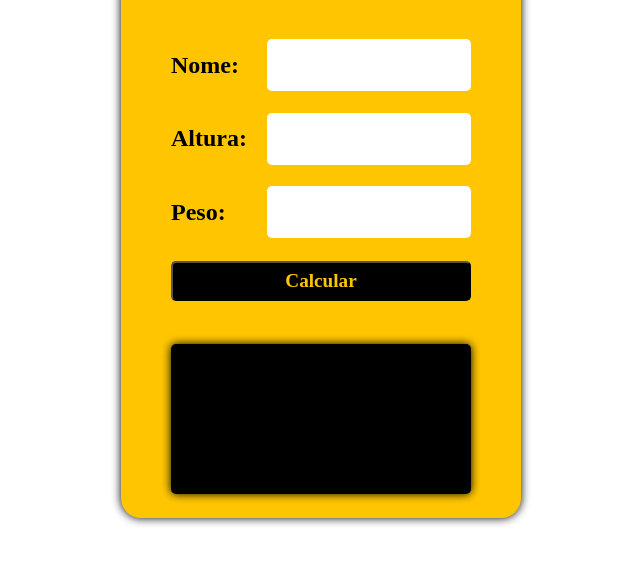
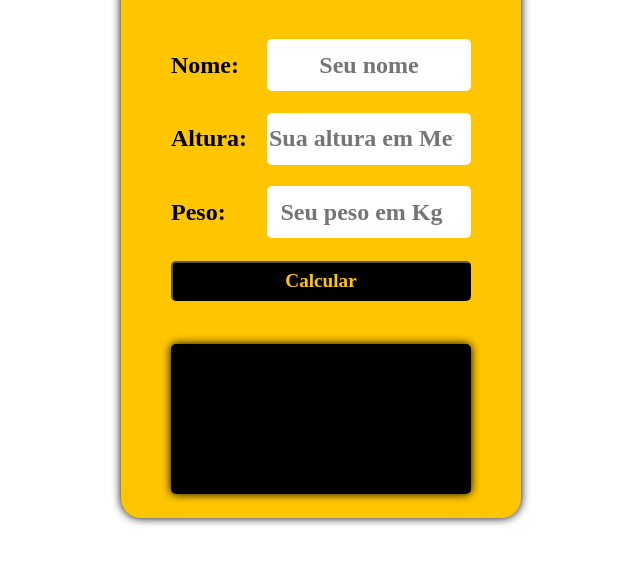
Before and after one commit to luccassouzaa/IMC-TREINO, a plain HTML site: page CRIADOR IMC/index.html in a window 1280 px wide. Shown: the part 190-754 px from the top of the page, without its empty margins (327-967 px from the left). Drawn offline with Linux system fonts and the light colour scheme.

Commit message:
Atualização

```diff
--- a/CRIADOR IMC/index.html
+++ b/CRIADOR IMC/index.html
@@ -11,15 +11,15 @@
             <div class="title">Calculadora IMC</div>
             <div class="input">
                 <label>Nome:</label>
-                <input type="text" id="nome">
+                <input type="text" id="nome" placeholder="Seu nome">
             </div>
             <div class="input">
                 <label>Altura:</label>
-                <input type="number" id="altura">
+                <input type="number" id="altura" placeholder="Sua altura em Metro">
             </div>
             <div class="input">
                 <label>Peso:</label>
-                <input type="number" id="peso">
+                <input type="number" id="peso" placeholder="Seu peso em Kg">
             </div>
             <button id="calcular">Calcular</button>
             <div class="result" id="resultado"></div>
```
